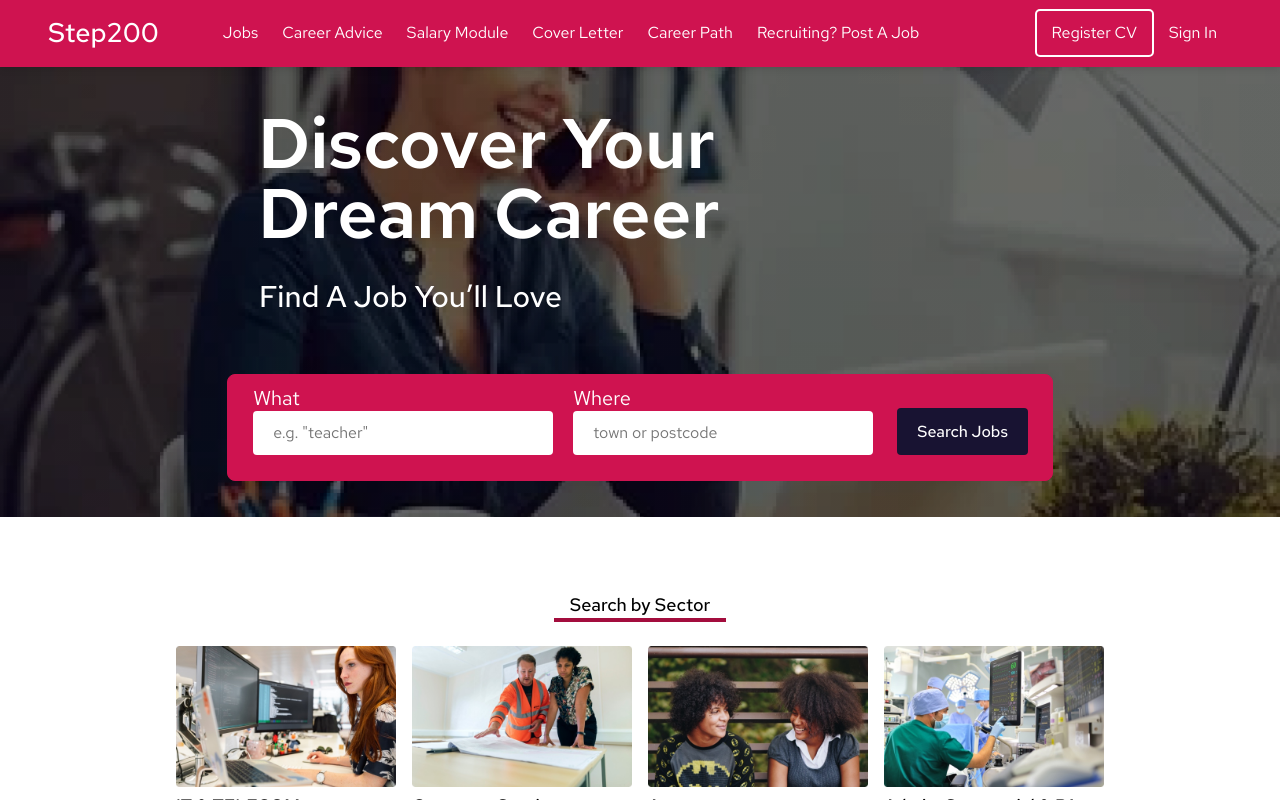
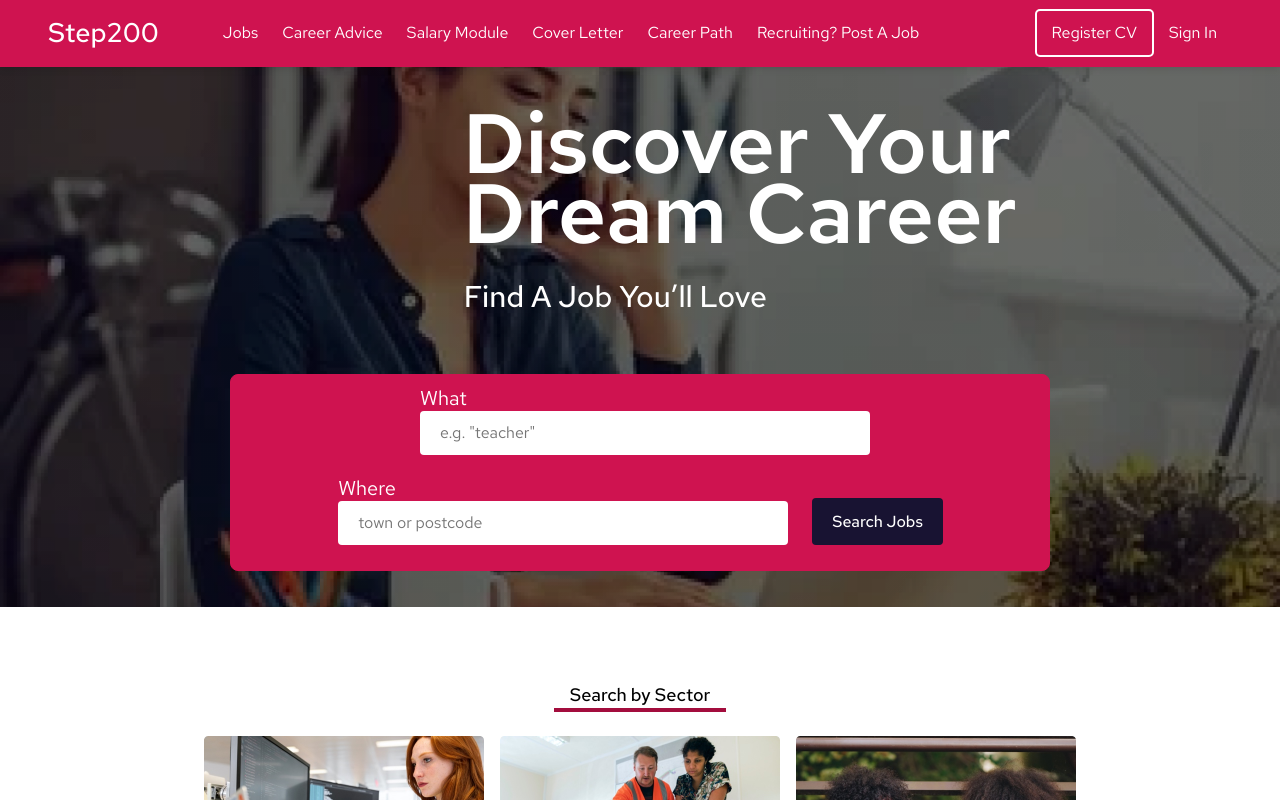
Before and after one commit to vzirshehryar/Recruitor_TeamOf2, a React (Create React App) app in the folder client/: page / in a window 1280 px wide. Shown: the top 800 px of the page. Built offline with nearby package versions, Linux system fonts and the light colour scheme.

Commit message:
landingpagefixed

```diff
--- a/client/src/routes/Home/components/services.js
+++ b/client/src/routes/Home/components/services.js
@@ -60,7 +60,7 @@ function Services() {
         {/* Sample job categories */}
         <div>
           <img
-            style={{ width: "220px" }}
+            style={{ width: "280px" }}
             src="/TechnologyJobs.png"
             alt="image"
           />
@@ -73,7 +73,7 @@ function Services() {
         </div>
         <div>
           <img
-            style={{ width: "220px" }}
+            style={{ width: "280px" }}
             src="/EngineeringJobs.png"
             alt="image"
           />
@@ -86,7 +86,7 @@ function Services() {
         </div>
         <div>
           <img
-            style={{ width: "220px" }}
+            style={{ width: "280px" }}
             src="/GraduatesJobs.png"
             alt="image"
           />
@@ -98,7 +98,7 @@ function Services() {
           </p>
         </div>
         <div>
-          <img style={{ width: "220px" }} src="/HealthJobs.png" alt="image" />
+          <img style={{ width: "280px" }} src="/HealthJobs.png" alt="image" />
           <p
             style={{ textAlign: "left", paddingTop: "5px", cursor: "pointer" }}
             onClick={() => searchSector("Admin, Secreterial & PA")}
--- a/client/src/routes/Home/components/slider.js
+++ b/client/src/routes/Home/components/slider.js
@@ -25,6 +25,7 @@ function Slider() {
   return (
     <div className={`${Style.HomeSlider}`}>
       {/* Header */}
+
       <h1 className={`${Style.h1}`}>Discover Your Dream Career</h1>
       <h3 className={`${Style.h3}`}>find a job you’ll love</h3>
 
--- a/client/src/routes/Home/home.module.css
+++ b/client/src/routes/Home/home.module.css
@@ -1,7 +1,7 @@
 .h1 {
   color: #fff;
   font-family: Poppins;
-  font-size: 70px;
+  font-size: 84px;
   font-style: normal;
   font-weight: 600;
   line-height: 70px; /* 104.167% */
@@ -9,7 +9,7 @@
   /* letter-spacing: 1.44px; */
   text-transform: capitalize;
   max-width: 800px;
-
+  margin-left: 20%;
   padding: 20px 5px 0px 130px;
   margin-top: 20px;
 }
@@ -22,6 +22,8 @@
   line-height: normal;
   text-transform: capitalize;
   padding: 20px 5px 0px 131px;
+  margin-left: 20%;
+
 }
 h5 {
   color: #0f151a;
@@ -51,6 +53,10 @@ h5 {
   flex-direction: column;
   margin-bottom: 50px;
 }
+.slider__hero{
+  background: transparent;
+}
+
 .HomeSlider > div {
   margin-top: 50px;
   margin-bottom: 35px;
@@ -65,6 +71,7 @@ h5 {
   width: fit-content;
   padding: 10px 15px 25px 25px;
   gap: 20px;
+  width: 80%;
 }
 .HomeSlider label {
   color: #fff;
@@ -74,6 +81,7 @@ h5 {
   font-weight: 400;
   line-height: normal;
   text-transform: capitalize;
+
 }
 .HomeSlider input {
   border-radius: 4px;
@@ -81,6 +89,7 @@ h5 {
   padding: 10px 20px;
   width: 300px;
   border: none;
+  width: 450px;
 }
 .HomeSlider button {
   border: none;
```
